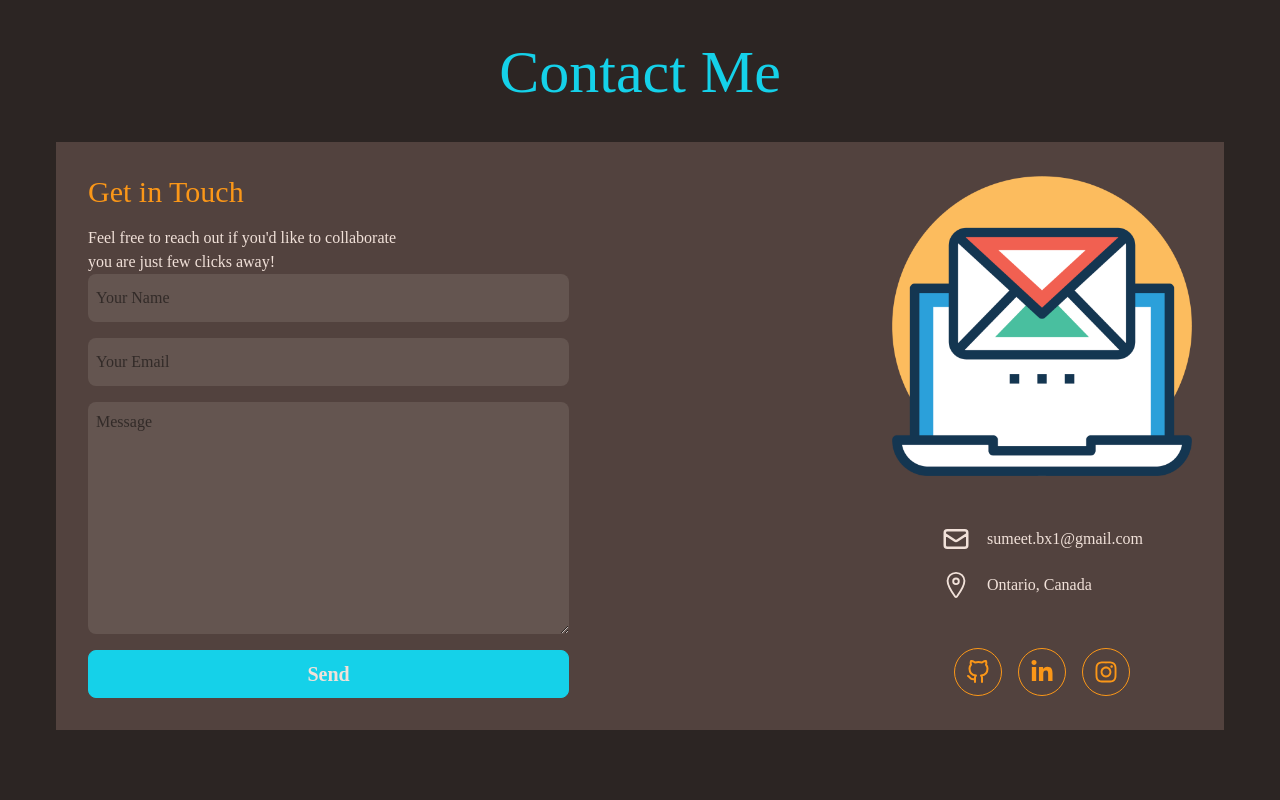
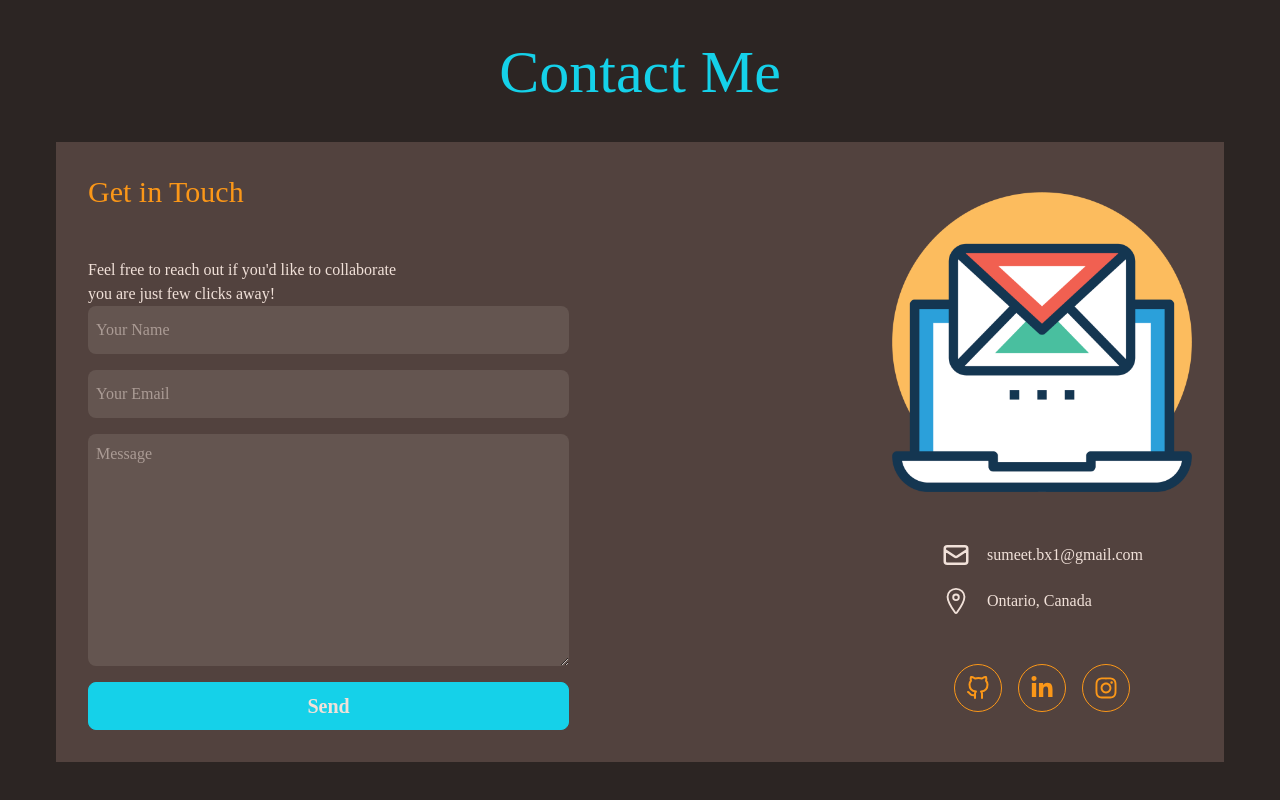
Before and after one commit to i-m-meet/Portfolio, a React (Vite) app: page / in a window 1280 px wide. Shown: the part 4449-5249 px from the top of the page. Built offline with nearby package versions, Linux system fonts and the light colour scheme.

Commit message:
contact me form complete

```diff
--- a/package.json
+++ b/package.json
@@ -10,7 +10,9 @@
     "preview": "vite preview"
   },
   "dependencies": {
+    "@emailjs/browser": "^4.4.1",
     "@tailwindcss/vite": "^4.0.7",
+    "emailjs": "^4.0.3",
     "react": "^19.0.0",
     "react-dom": "^19.0.0",
     "react-icons": "^5.5.0",
--- a/src/components/contact-me/ContactForm.jsx
+++ b/src/components/contact-me/ContactForm.jsx
@@ -1,21 +1,77 @@
+import { useRef, useState } from "react";
+import emailjs from "@emailjs/browser";
+
 const ContactForm = () => {
+  const [name, setName] = useState("");
+  const [email, setEmail] = useState("");
+  const [message, setMessage] = useState("");
+  const [success, setSuccess] = useState("");
+
+  const handleName = (e) => {
+    setName(e.target.value);
+  };
+  const handleEmail = (e) => {
+    setEmail(e.target.value);
+  };
+  const handleMessage = (e) => {
+    setMessage(e.target.value);
+  };
+  //   const handleSuccess = (e) => {};
+
+  const form = useRef();
+
+  const sendEmail = (e) => {
+    e.preventDefault();
+
+    emailjs
+      .sendForm("service_1ndabos", "template_zw5aaym", form.current, {
+        publicKey: "Zvy1PqdIt1mJfZyQw",
+      })
+      .then(
+        () => {
+          setName("");
+          setEmail("");
+          setMessage("");
+          setSuccess("Message Sent");
+        },
+        (error) => {
+          console.log("FAILED...", error.text);
+        },
+      );
+  };
+
   return (
     <div>
-      <form action="" className="flex flex-col gap-4">
+      <p className="text-cyan">{success}</p>
+      <form
+        action=""
+        className="flex flex-col gap-4 text-white"
+        ref={form}
+        onSubmit={sendEmail}
+      >
         <input
           type="text"
+          name="from_name"
+          value={name}
+          onChange={handleName}
           placeholder="Your Name"
           required
           className="bg-lightBrown h-12 rounded-lg px-2"
         />
         <input
           type="email"
+          name="from_email"
+          value={email}
+          onChange={handleEmail}
           placeholder="Your Email"
           required
           className="bg-lightBrown h-12 rounded-lg px-2"
         />
         <textarea
           type="text"
+          name="message"
+          value={message}
+          onChange={handleMessage}
           placeholder="Message"
           rows="9"
           cols="50"
--- a/src/components/contact-me/ContactMeLeft.jsx
+++ b/src/components/contact-me/ContactMeLeft.jsx
@@ -3,7 +3,7 @@ import ContactForm from "./ContactForm";
 const ContactMeLeft = () => {
   return (
     <div>
-      <div>
+      <div className="flex w-full flex-col gap-8">
         <h2 className="text-orange mb-4 text-3xl">Get in Touch</h2>
         <p className="text-white">
           Feel free to reach out if you'd like to collaborate
@@ -11,7 +11,7 @@ const ContactMeLeft = () => {
           you are just few clicks away!
         </p>
       </div>
-      <ContactForm/>
+      <ContactForm />
     </div>
   );
 };
```
Also changed, not shown: 1 other file (tests, documents, lock files or other folders).
